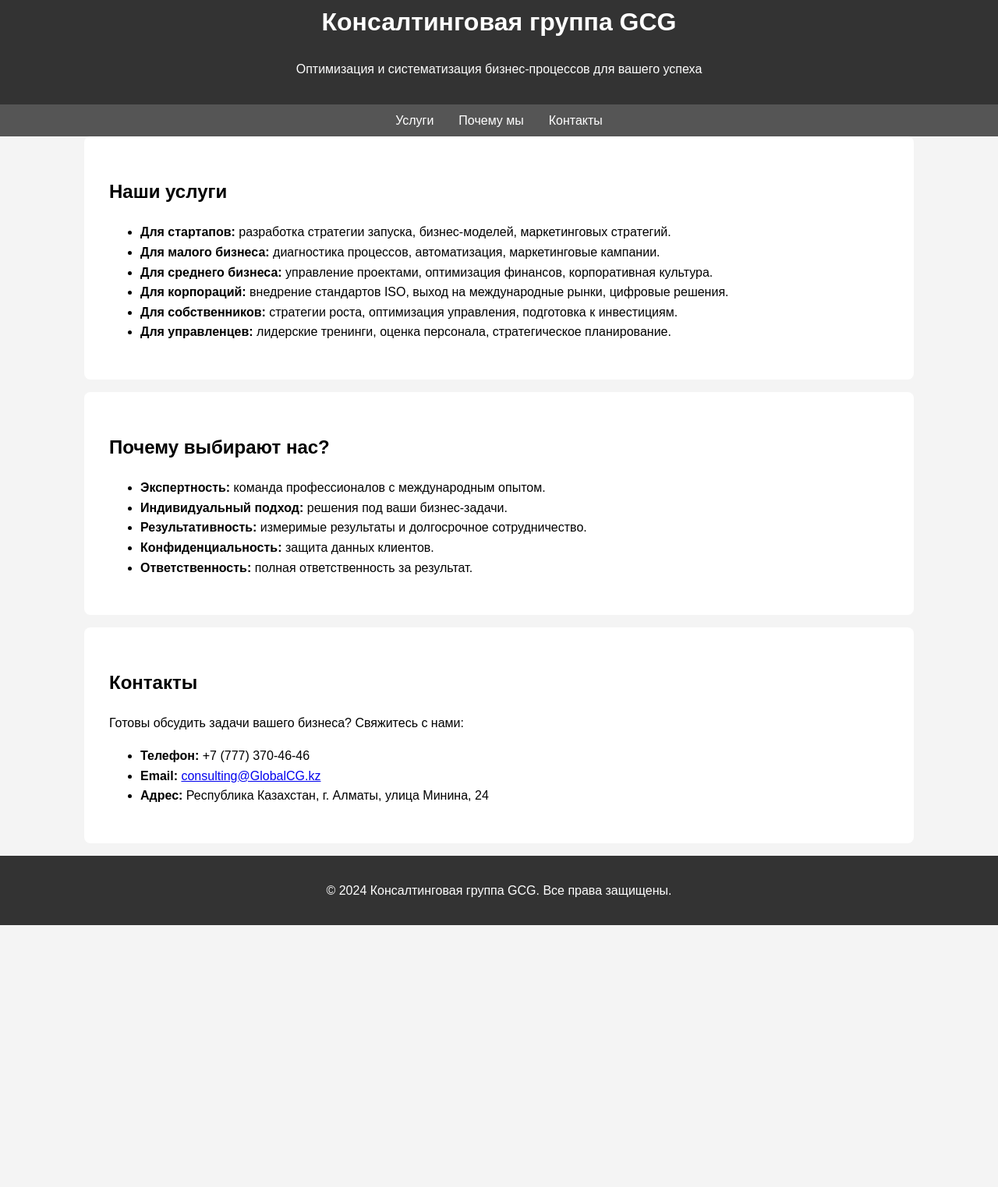
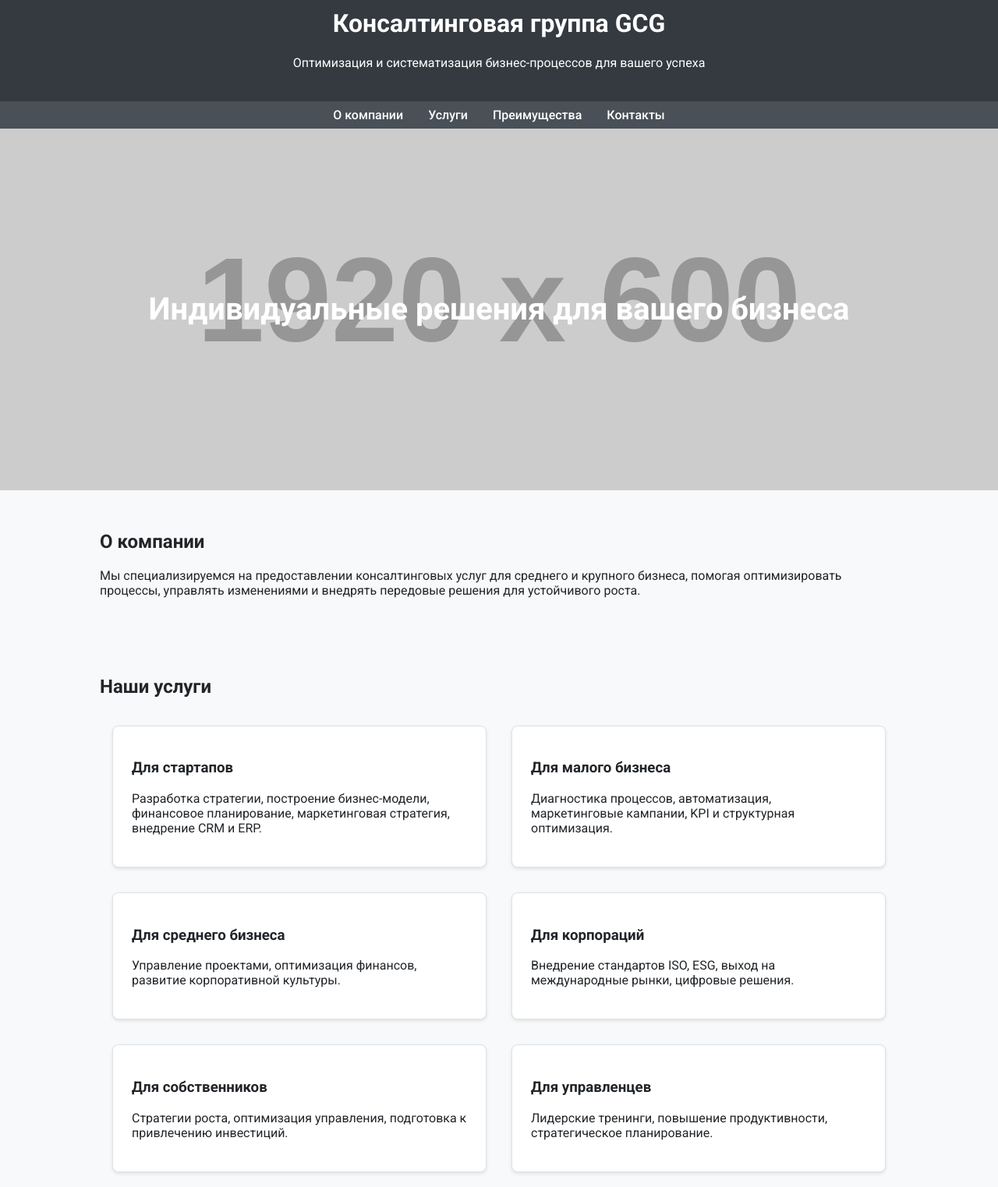
Before and after one commit to DimsonMedvedev/gcg-website, a plain HTML site: page index.html in a window 1280 px wide. Shown: the part 34-1557 px from the top of the page at 78% size. Before the commit the page ends 1221 px from the top, so only its background shows below. Drawn offline with Linux system fonts and the light colour scheme; placeholder pictures from the web are drawn by us.

Commit message:
Add files via upload

```diff
--- a/index.html
+++ b/index.html
@@ -4,45 +4,75 @@
     <meta charset="UTF-8">
     <meta name="viewport" content="width=device-width, initial-scale=1.0">
     <title>Консалтинговая группа GCG</title>
+    <link href="https://fonts.googleapis.com/css2?family=Roboto:wght@400;500;700&display=swap" rel="stylesheet">
     <style>
         body {
-            font-family: Arial, sans-serif;
-            line-height: 1.6;
+            font-family: 'Roboto', sans-serif;
             margin: 0;
             padding: 0;
-            background-color: #f4f4f4;
+            background-color: #f8f9fa;
+            color: #212529;
         }
         header {
-            background: #333;
-            color: #fff;
-            padding: 1rem 0;
+            background-color: #343a40;
+            color: white;
+            padding: 1.5rem 2rem;
             text-align: center;
         }
         nav {
-            background: #555;
-            color: #fff;
             display: flex;
             justify-content: center;
+            background-color: #495057;
             padding: 0.5rem 0;
         }
         nav a {
-            color: #fff;
+            color: white;
+            text-decoration: none;
             margin: 0 1rem;
-            text-decoration: none;
+            font-weight: 500;
+        }
+        nav a:hover {
+            text-decoration: underline;
         }
         section {
-            padding: 2rem;
-            margin: auto;
-            max-width: 1000px;
-            background: #fff;
-            margin-bottom: 1rem;
+            padding: 2rem 10%;
+        }
+        .hero {
+            background: url('https://via.placeholder.com/1920x600') no-repeat center center/cover;
+            height: 400px;
+            color: white;
+            display: flex;
+            align-items: center;
+            justify-content: center;
+            text-align: center;
+        }
+        .hero h1 {
+            font-size: 2.5rem;
+        }
+        .services {
+            display: flex;
+            flex-wrap: wrap;
+            justify-content: space-between;
+        }
+        .service-item {
+            flex: 1 1 calc(33.333% - 2rem);
+            background-color: white;
+            border: 1px solid #dee2e6;
             border-radius: 8px;
+            margin: 1rem;
+            padding: 1.5rem;
+            box-shadow: 0 2px 4px rgba(0, 0, 0, 0.1);
         }
         footer {
-            background: #333;
-            color: #fff;
+            background-color: #343a40;
+            color: white;
             text-align: center;
             padding: 1rem 0;
+        }
+        @media (max-width: 768px) {
+            .service-item {
+                flex: 1 1 100%;
+            }
         }
     </style>
 </head>
@@ -52,34 +82,60 @@
         <p>Оптимизация и систематизация бизнес-процессов для вашего успеха</p>
     </header>
     <nav>
+        <a href="#about">О компании</a>
         <a href="#services">Услуги</a>
-        <a href="#why">Почему мы</a>
+        <a href="#why">Преимущества</a>
         <a href="#contacts">Контакты</a>
     </nav>
+    <section class="hero">
+        <h1>Индивидуальные решения для вашего бизнеса</h1>
+    </section>
+    <section id="about">
+        <h2>О компании</h2>
+        <p>Мы специализируемся на предоставлении консалтинговых услуг для среднего и крупного бизнеса, помогая оптимизировать процессы, управлять изменениями и внедрять передовые решения для устойчивого роста.</p>
+    </section>
     <section id="services">
         <h2>Наши услуги</h2>
-        <ul>
-            <li><strong>Для стартапов:</strong> разработка стратегии запуска, бизнес-моделей, маркетинговых стратегий.</li>
-            <li><strong>Для малого бизнеса:</strong> диагностика процессов, автоматизация, маркетинговые кампании.</li>
-            <li><strong>Для среднего бизнеса:</strong> управление проектами, оптимизация финансов, корпоративная культура.</li>
-            <li><strong>Для корпораций:</strong> внедрение стандартов ISO, выход на международные рынки, цифровые решения.</li>
-            <li><strong>Для собственников:</strong> стратегии роста, оптимизация управления, подготовка к инвестициям.</li>
-            <li><strong>Для управленцев:</strong> лидерские тренинги, оценка персонала, стратегическое планирование.</li>
-        </ul>
+        <div class="services">
+            <div class="service-item">
+                <h3>Для стартапов</h3>
+                <p>Разработка стратегии, построение бизнес-модели, финансовое планирование, маркетинговая стратегия, внедрение CRM и ERP.</p>
+            </div>
+            <div class="service-item">
+                <h3>Для малого бизнеса</h3>
+                <p>Диагностика процессов, автоматизация, маркетинговые кампании, KPI и структурная оптимизация.</p>
+            </div>
+            <div class="service-item">
+                <h3>Для среднего бизнеса</h3>
+                <p>Управление проектами, оптимизация финансов, развитие корпоративной культуры.</p>
+            </div>
+            <div class="service-item">
+                <h3>Для корпораций</h3>
+                <p>Внедрение стандартов ISO, ESG, выход на международные рынки, цифровые решения.</p>
+            </div>
+            <div class="service-item">
+                <h3>Для собственников</h3>
+                <p>Стратегии роста, оптимизация управления, подготовка к привлечению инвестиций.</p>
+            </div>
+            <div class="service-item">
+                <h3>Для управленцев</h3>
+                <p>Лидерские тренинги, повышение продуктивности, стратегическое планирование.</p>
+            </div>
+        </div>
     </section>
     <section id="why">
         <h2>Почему выбирают нас?</h2>
         <ul>
-            <li><strong>Экспертность:</strong> команда профессионалов с международным опытом.</li>
-            <li><strong>Индивидуальный подход:</strong> решения под ваши бизнес-задачи.</li>
-            <li><strong>Результативность:</strong> измеримые результаты и долгосрочное сотрудничество.</li>
-            <li><strong>Конфиденциальность:</strong> защита данных клиентов.</li>
-            <li><strong>Ответственность:</strong> полная ответственность за результат.</li>
+            <li>Экспертность: опыт в различных отраслях.</li>
+            <li>Индивидуальный подход: адаптация под задачи клиента.</li>
+            <li>Результативность: гарантируем достижения.</li>
+            <li>Конфиденциальность: защита данных.</li>
+            <li>Ответственность: полная ответственность за результат.</li>
         </ul>
     </section>
     <section id="contacts">
         <h2>Контакты</h2>
-        <p>Готовы обсудить задачи вашего бизнеса? Свяжитесь с нами:</p>
+        <p>Свяжитесь с нами:</p>
         <ul>
             <li><strong>Телефон:</strong> +7 (777) 370-46-46</li>
             <li><strong>Email:</strong> <a href="mailto:consulting@GlobalCG.kz">consulting@GlobalCG.kz</a></li>
```
